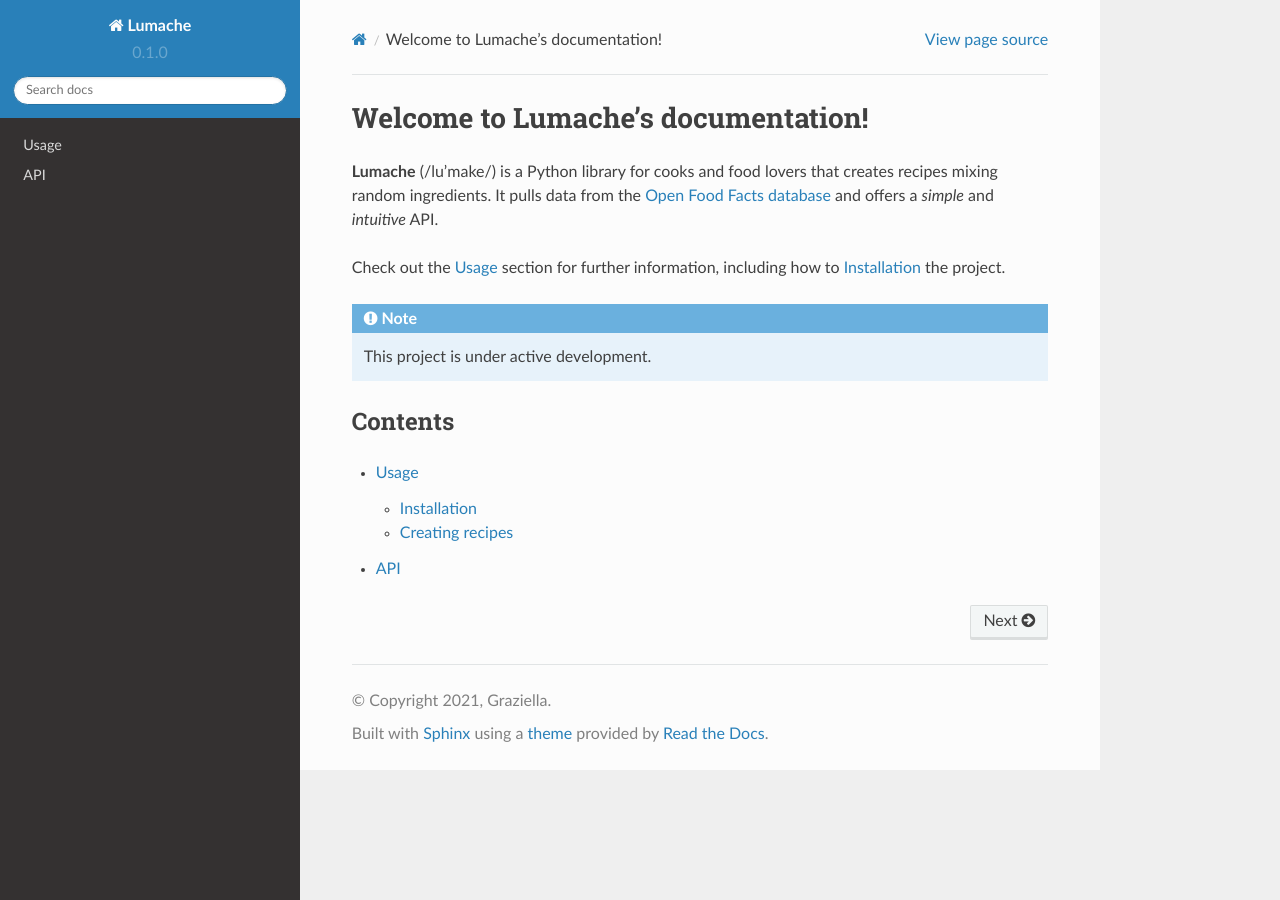
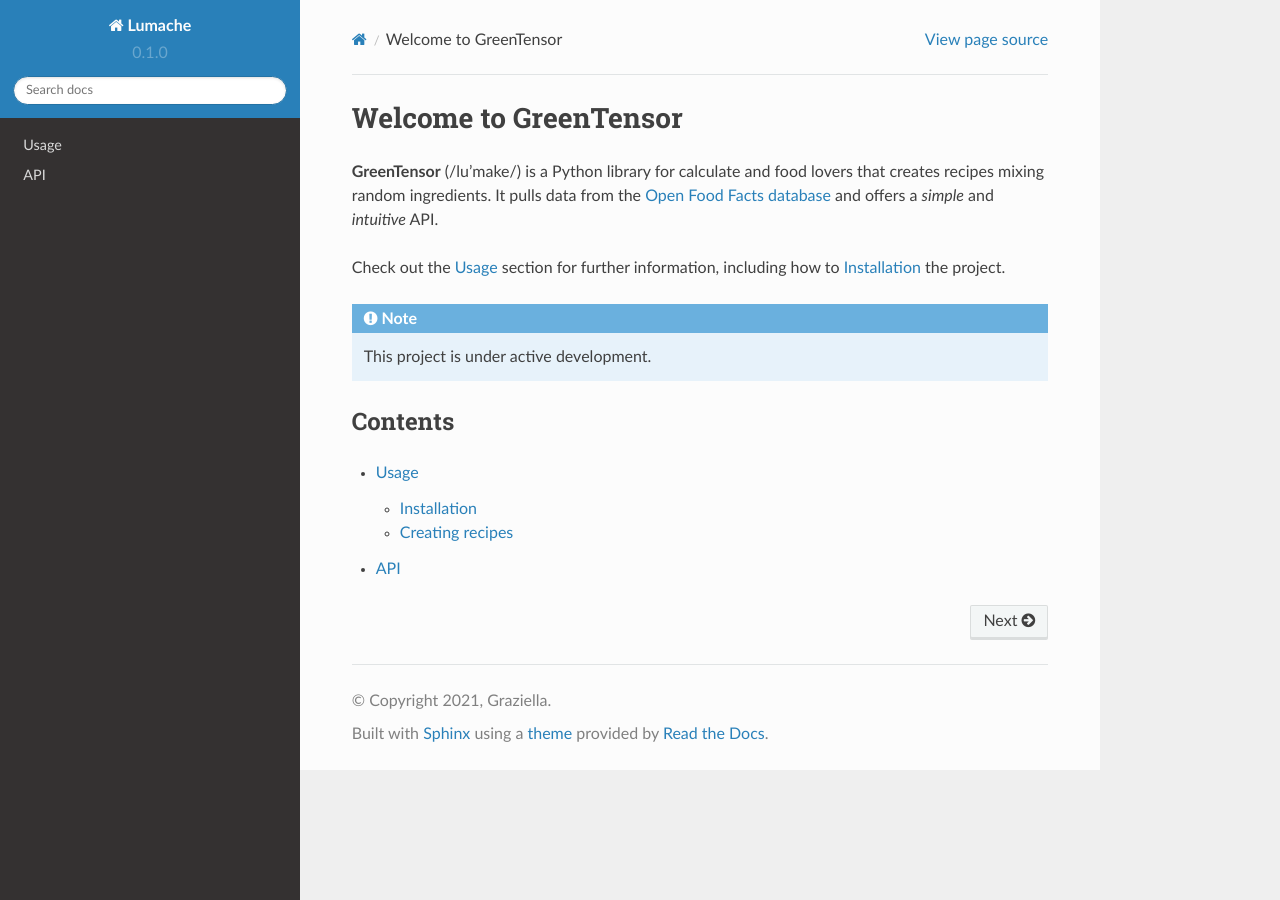
Before and after one commit to Den1sovDm1triy/GreenTensor, a Sphinx documentation site: the page built from docs/index.rst, in a window 1280 px wide. Built offline with Sphinx 7.4.7 and the Read the Docs theme 2.0.0, drawn with Linux system fonts in a browser that asks for light colours.

Commit message:
change in index.rst

```diff
--- a/docs/index.rst
+++ b/docs/index.rst
@@ -1,7 +1,7 @@
-Welcome to Lumache's documentation!
+Welcome to GreenTensor
 ===================================
 
-**Lumache** (/lu'make/) is a Python library for cooks and food lovers
+**GreenTensor** (/lu'make/) is a Python library for calculate and food lovers
 that creates recipes mixing random ingredients.
 It pulls data from the `Open Food Facts database <https://world.openfoodfacts.org/>`_
 and offers a *simple* and *intuitive* API.
```
